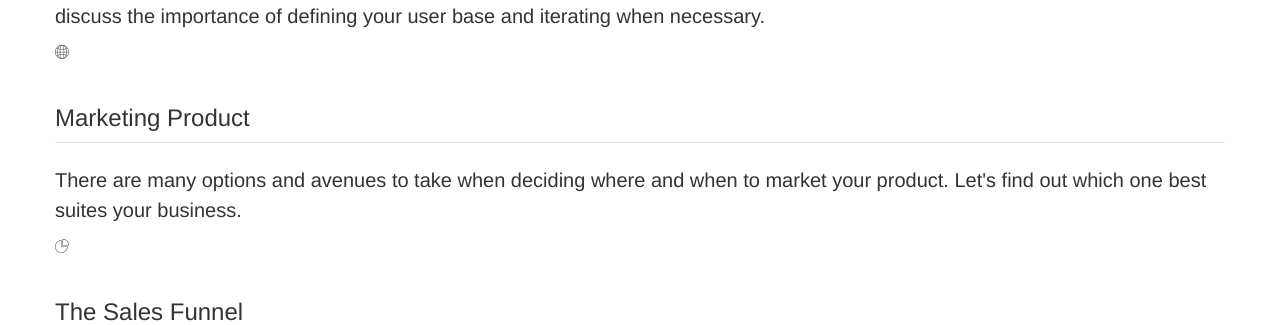
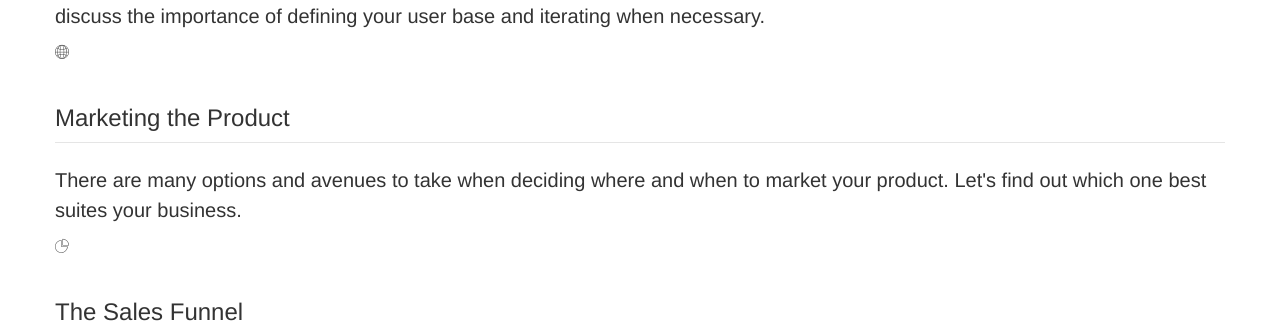
Before and after one commit to gavkearney/SUP_Accelerator, a PHP site: page /courses.php in a window 1280 px wide. Shown: the part 1273-1598 px from the top of the page. Run offline with PHP 8.4, Linux system fonts and the light colour scheme.

Commit message:
topics covered

```diff
--- a/courses.php
+++ b/courses.php
@@ -120,7 +120,7 @@
 									<i class="icon icon-global"></i>
 								</div>
 								<div class="pull-right">
-									<legend><h5>Marketing Product</h5></legend>
+									<legend><h5>Marketing the Product</h5></legend>
 									<p>
 										There are many options and avenues to take when deciding where and when to market your product. Let's find out which one best suites your business.
 									</p>
```
